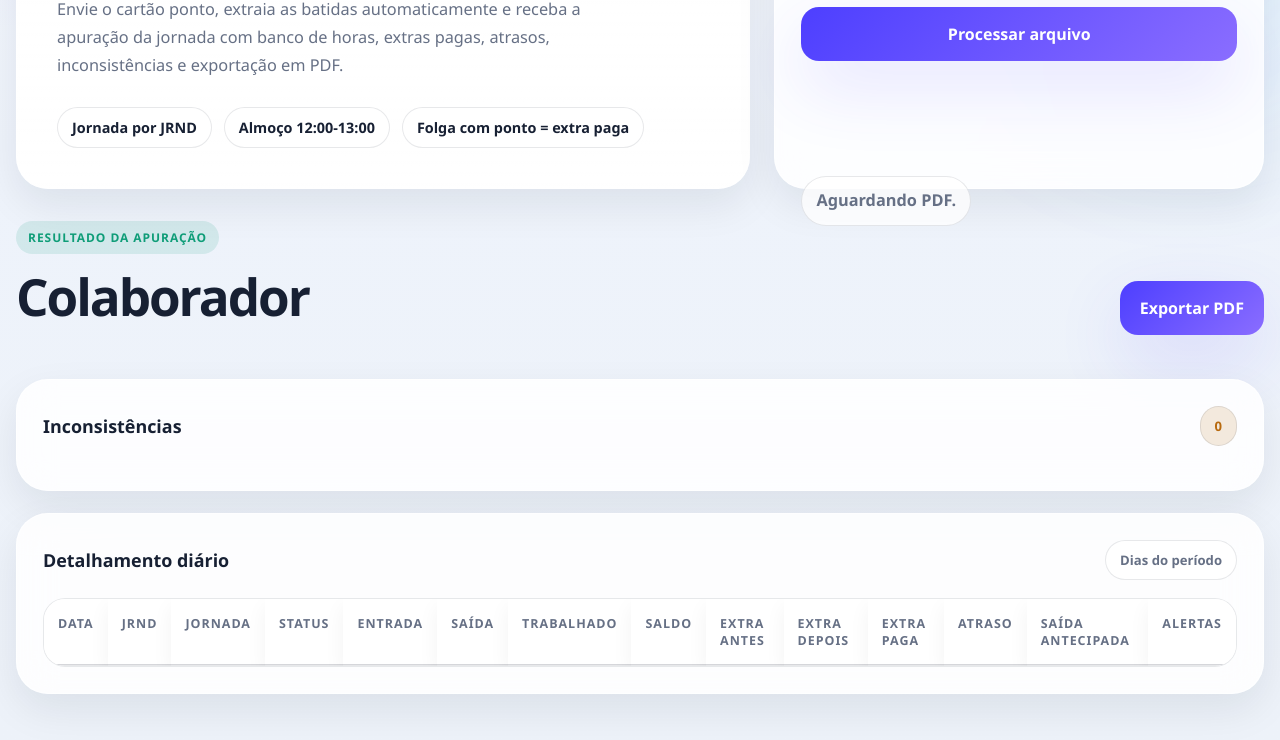
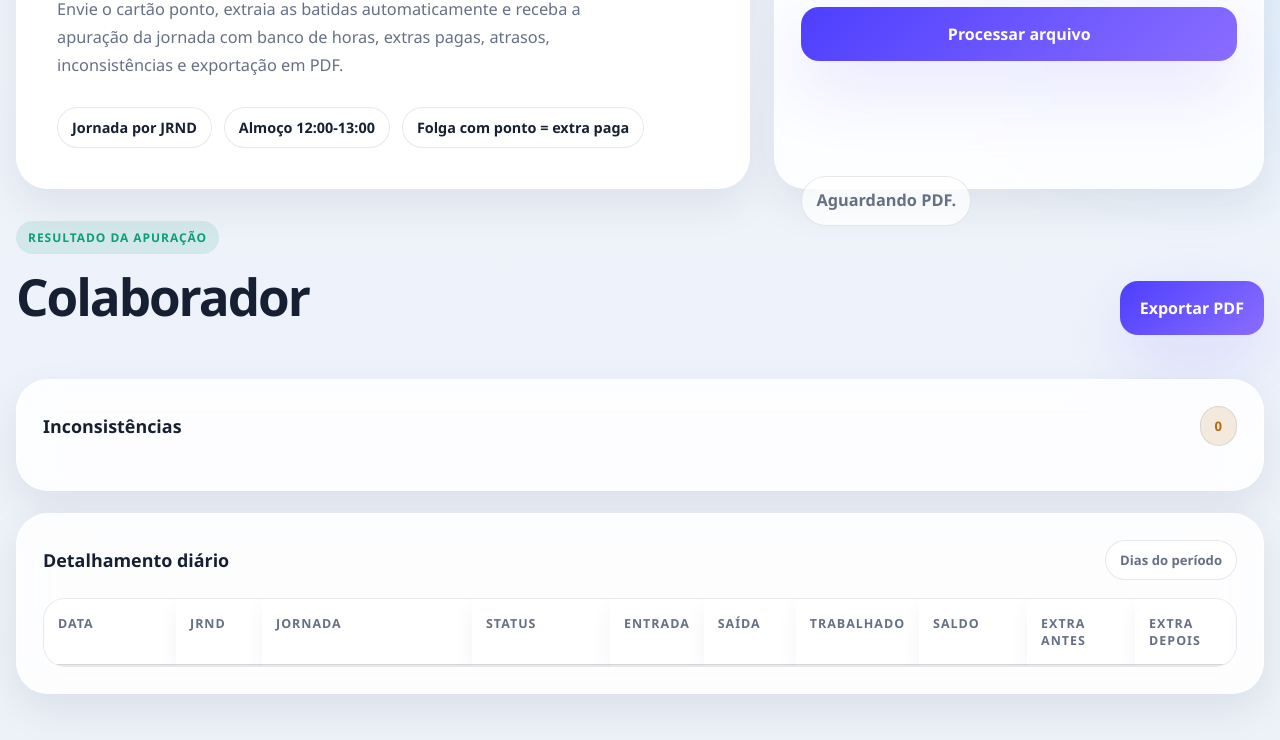
Before and after one commit to dilusofrar/agent-IA, a plain HTML site: page web/static/index.html in a window 1280 px wide. Shown: the part 462-1202 px from the top of the page. Drawn offline with Linux system fonts and the light colour scheme.

Commit message:
Tune daily detail column widths for horizontal scroll

```diff
--- a/web/static/styles.css
+++ b/web/static/styles.css
@@ -528,7 +528,7 @@ button:active,
 
 .data-table {
   width: 100%;
-  min-width: 1180px;
+  min-width: 1320px;
   border-collapse: separate;
   border-spacing: 0;
 }
@@ -552,6 +552,58 @@ th {
   color: var(--muted);
   background: rgba(255, 255, 255, 0.98);
   box-shadow: inset 0 -1px 0 var(--line-strong), 0 8px 20px rgba(17, 24, 39, 0.05);
+}
+
+.data-table th:nth-child(1),
+.data-table td:nth-child(1) {
+  min-width: 132px;
+}
+
+.data-table th:nth-child(2),
+.data-table td:nth-child(2) {
+  min-width: 86px;
+}
+
+.data-table th:nth-child(3),
+.data-table td:nth-child(3) {
+  min-width: 210px;
+}
+
+.data-table th:nth-child(4),
+.data-table td:nth-child(4) {
+  min-width: 138px;
+}
+
+.data-table th:nth-child(5),
+.data-table td:nth-child(5),
+.data-table th:nth-child(6),
+.data-table td:nth-child(6) {
+  min-width: 92px;
+}
+
+.data-table th:nth-child(7),
+.data-table td:nth-child(7),
+.data-table th:nth-child(8),
+.data-table td:nth-child(8),
+.data-table th:nth-child(9),
+.data-table td:nth-child(9),
+.data-table th:nth-child(10),
+.data-table td:nth-child(10),
+.data-table th:nth-child(11),
+.data-table td:nth-child(11),
+.data-table th:nth-child(12),
+.data-table td:nth-child(12) {
+  min-width: 108px;
+}
+
+.data-table th:nth-child(13),
+.data-table td:nth-child(13) {
+  min-width: 150px;
+}
+
+.data-table th:nth-child(14),
+.data-table td:nth-child(14) {
+  min-width: 340px;
 }
 
 .data-table tr:hover td {
@@ -603,7 +655,7 @@ th {
 }
 
 .alerts-cell {
-  min-width: 280px;
+  min-width: 340px;
 }
 
 small {
```
